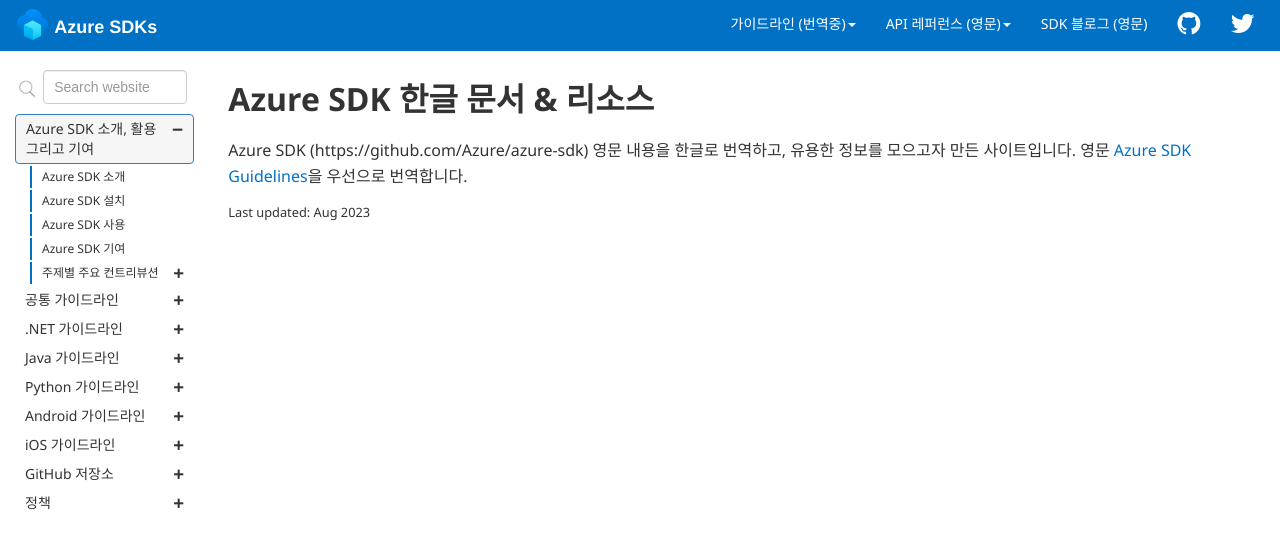
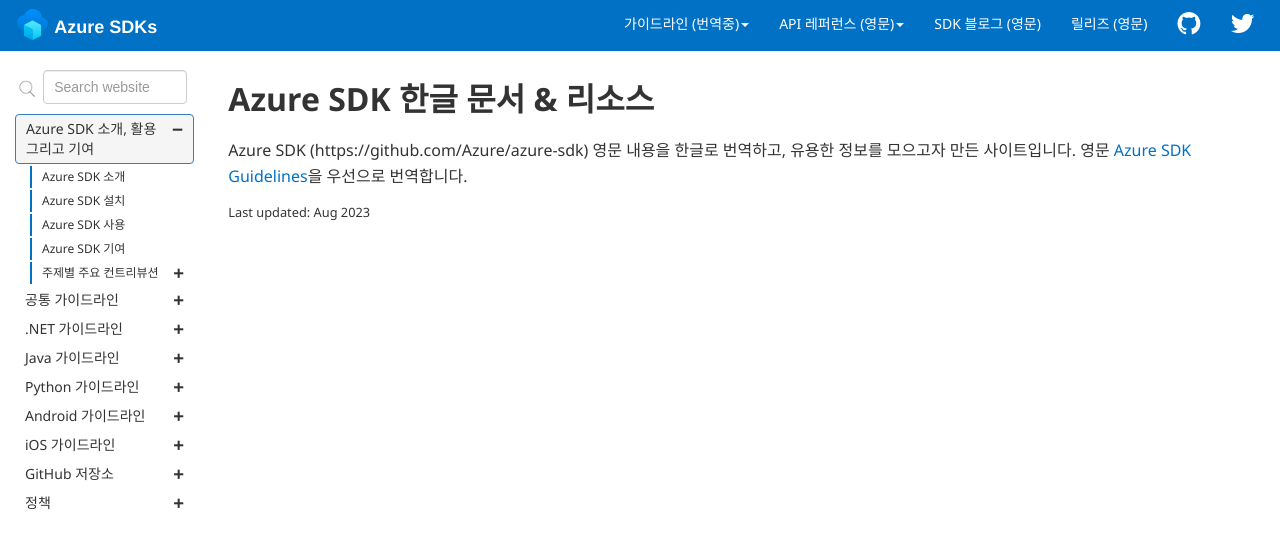
Before and after one commit to Azure/azure-sdk-korean, a Jekyll site: the page built from index.md, in a window 1280 px wide and 900 px high. Shown: the top 549 px of the window. Built offline with Jekyll 4.4.1, drawn with Linux system fonts in a browser that asks for light colours; comment, search, counter and statistics services are not loaded.

Commit message:
topnav: add 'Releases'

```diff
--- a/_data/topnav.yml
+++ b/_data/topnav.yml
@@ -3,6 +3,8 @@ topnav:
   items:
     - title: SDK 블로그 (영문)
       external_url: https://aka.ms/azsdk/blog
+    - title: 릴리즈 (영문)
+      url: https://aka.ms/azsdk/
 
 
 topnav_dropdowns:
```
